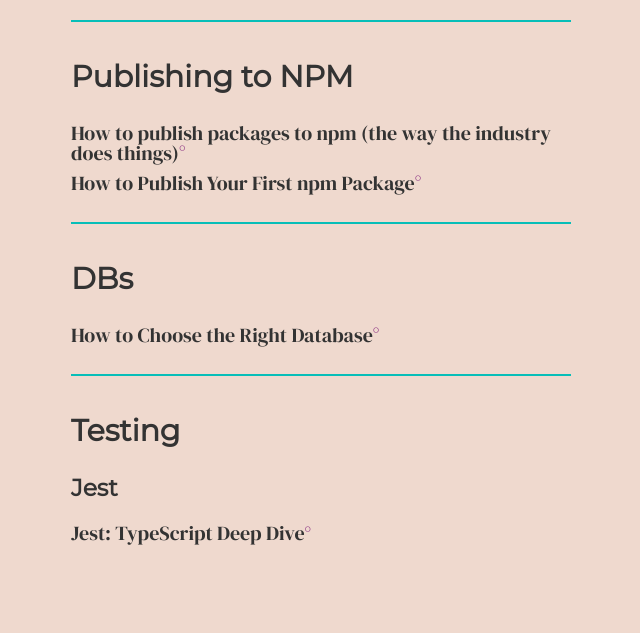
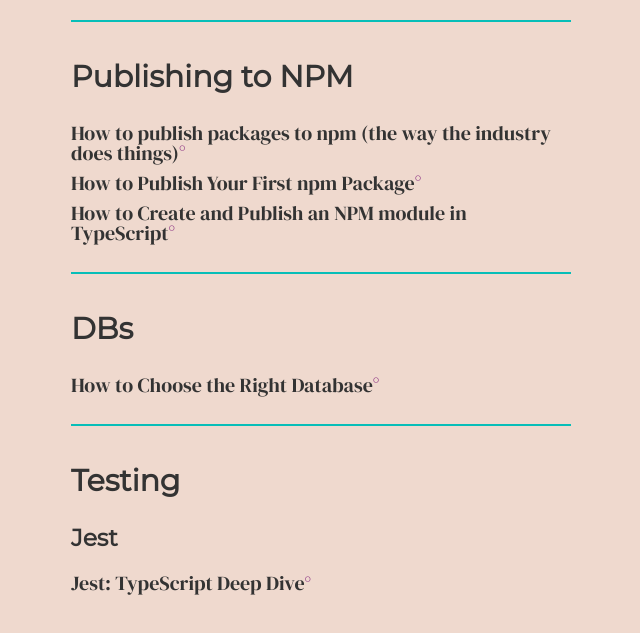
Before and after one commit to donhamiltoniii/articles-resources-tois, a Gatsby site: page / in a window 1280 px wide. Shown: the part 786-1419 px from the top of the page, without its empty margins (319-959 px from the left). Built offline with nearby package versions, Linux system fonts and the light colour scheme; Gatsby itself is replaced by a stand-in of ours.

Commit message:
Add publishing TS to NPM

```diff
--- a/content/index.md
+++ b/content/index.md
@@ -34,6 +34,7 @@
 
 - [How to publish packages to npm (the way the industry does things)](https://zellwk.com/blog/publish-to-npm/)
 - [How to Publish Your First npm Package](https://medium.com/@bretcameron/how-to-publish-your-first-npm-package-b224296fc57b)
+- [How to Create and Publish an NPM module in TypeScript](https://codeburst.io/https-chidume-nnamdi-com-npm-module-in-typescript-12b3b22f0724)
 
 ---
 
```
